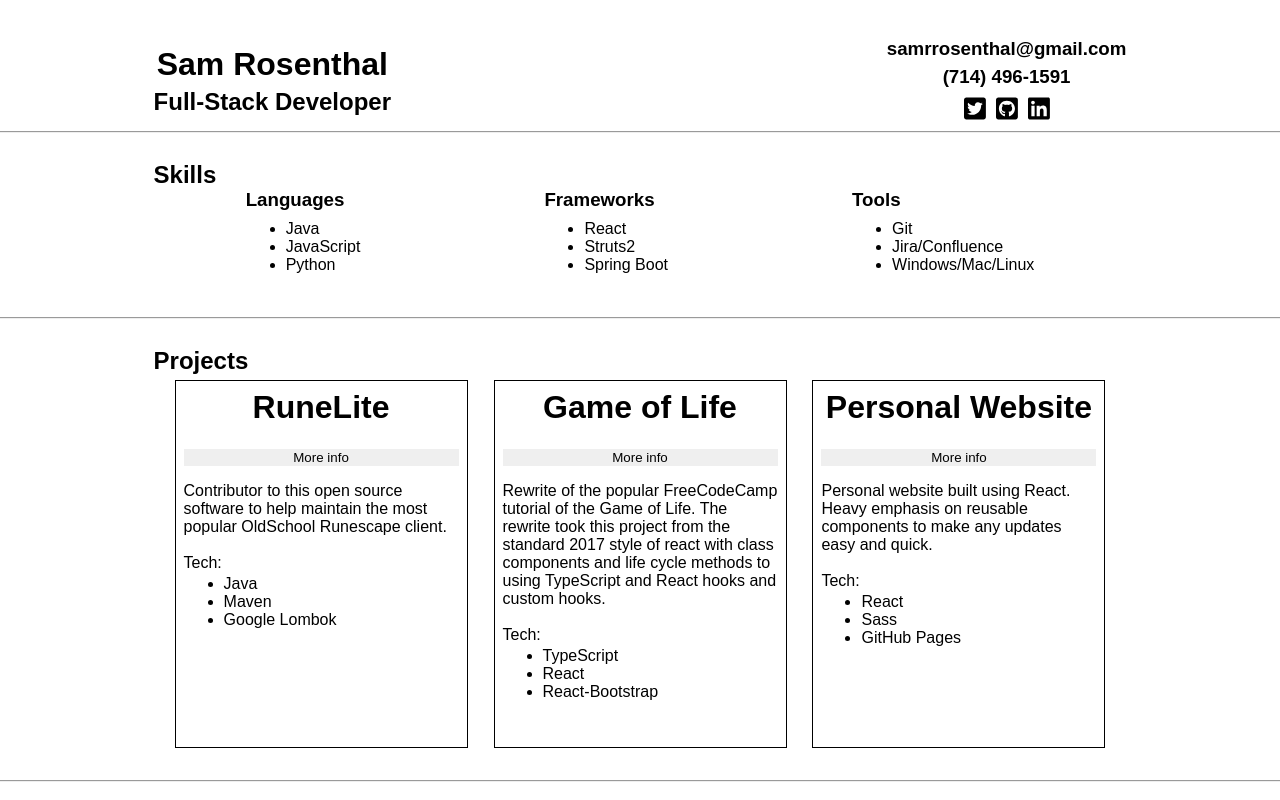
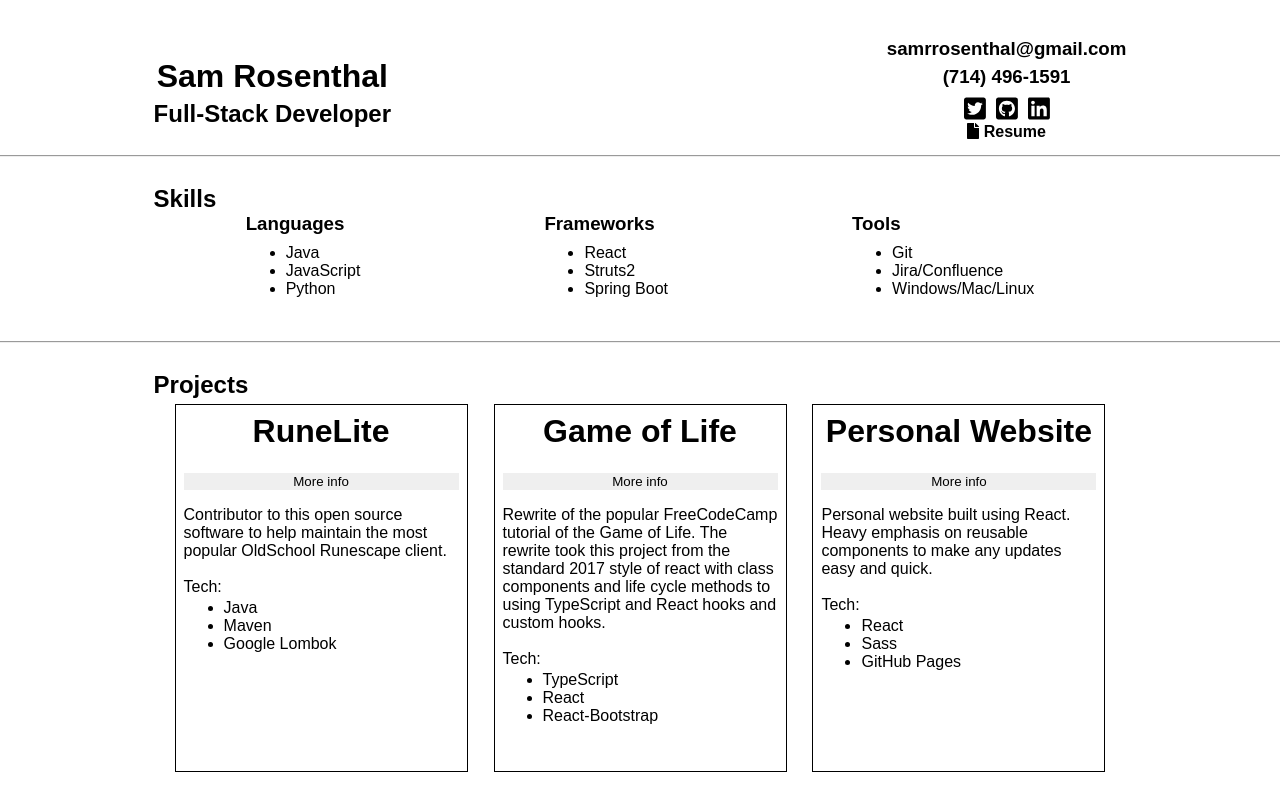
Before and after one commit to SammRosenthal/samrosenthal.github.io, a React (Create React App) app: page / in a window 1280 px wide. Shown: the top 800 px of the page. Built offline with nearby package versions, Linux system fonts and the light colour scheme; a web font is replaced by a local one.

Commit message:
added resume link

```diff
--- a/src/App.js
+++ b/src/App.js
@@ -5,9 +5,11 @@ import Projects from "./components/projects/Projects";
 import Experiences from "./components/experiences/Experiences";
 import { library } from "@fortawesome/fontawesome-svg-core";
 import { fab } from "@fortawesome/free-brands-svg-icons";
+import { far } from "@fortawesome/free-regular-svg-icons";
+import { fas } from "@fortawesome/free-solid-svg-icons";
 import "./app.css";
 
-library.add(fab);
+library.add(fab, far, fas);
 
 function App() {
   return (
--- a/src/components/title/Title.js
+++ b/src/components/title/Title.js
@@ -35,6 +35,11 @@ const Title = () => {
             <FontAwesomeIcon icon={["fab", "linkedin"]} />
           </a>
         </span>
+        <h4>
+          <a href="./SamRosenthalResume.pdf" download>
+            <FontAwesomeIcon icon={["fas", "file"]} /> Resume
+          </a>
+        </h4>
       </div>
     </div>
   );
--- a/src/components/title/title.css
+++ b/src/components/title/title.css
@@ -10,6 +10,7 @@ body {
 
 a {
     color: black;
+    text-decoration: none;
 }
 
 h1 {
@@ -24,6 +25,11 @@ h2 {
 }
 
 h3 {
+    margin: 0;
+    padding-bottom: 6px;
+}
+
+h4 {
     margin: 0;
     padding-bottom: 6px;
 }
```
Also changed, not shown: 1 other file (tests, documents, lock files or other folders).
